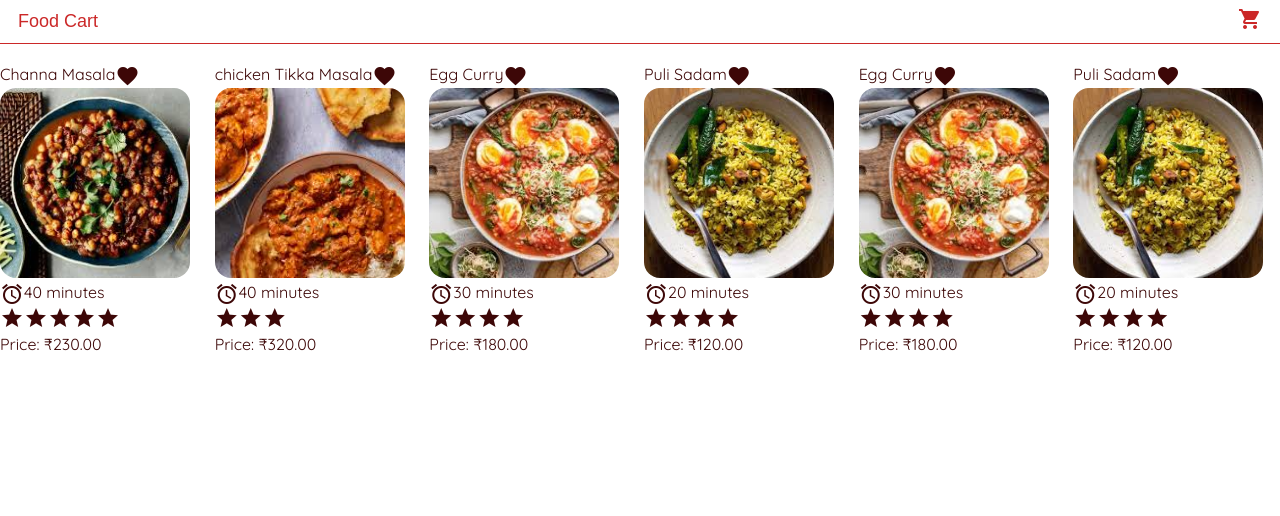
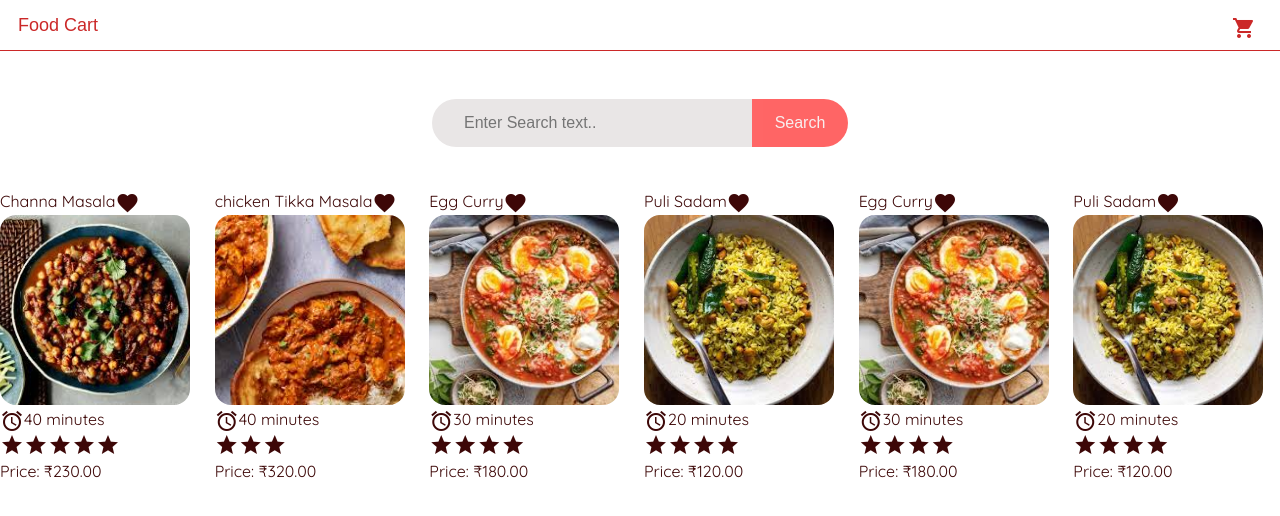
Before and after one commit to ShakthiSythnya/FoodCart, an Angular app: page / in a window 1280 px wide. Shown: the top 516 px of the page. Built offline with nearby package versions, Linux system fonts and the light colour scheme; data requests are answered from the project's data file.

Commit message:
search component with styling added

```diff
--- a/src/app/home/home.component.html
+++ b/src/app/home/home.component.html
@@ -1,4 +1,4 @@
-
+<app-search></app-search>
 
 <div class="horizontal-list">
     <mat-chip-set *ngFor="let food of foodRecipes">
--- /dev/null
+++ b/src/app/models/tag.ts
@@ -0,0 +1,4 @@
+export type Tag ={
+    tagName:string;
+    count:number;
+}
--- /dev/null
+++ b/src/app/search/search.component.css
@@ -0,0 +1,36 @@
+.row{
+    display: flex;
+    justify-content: center;
+    margin-top: 3rem;
+    margin-bottom: 1.5rem;
+}
+
+div input{
+    border-radius: 10rem 0 0 10rem;
+    background-color: rgb(233, 230, 230);
+    height: 3rem;
+    width: 20rem;
+    padding-left: 2rem;
+    border: none;
+    outline: none;
+    font-size: 1rem;
+    font-weight: 1.5rem;
+}
+
+div button{
+    border-radius: 0 10rem 10rem 0 ;
+    border:none;
+    outline: none;
+    width:6rem;
+    font-size:1rem;
+    font-weight: 1.5rem;
+    background-color: red;
+    opacity: 0.6;
+    color: rgb(245, 228, 228);
+
+}
+
+div button:hover{
+    cursor: pointer;
+    opacity: 1;
+}
--- /dev/null
+++ b/src/app/search/search.component.html
@@ -0,0 +1,5 @@
+
+     <div class="row">
+        <input type="text" placeholder="Enter Search text.." [(ngModel)]="searchTerm" (change)="search()">
+        <button class="button"  (click)="search()" type="submit">Search</button>
+    </div>
--- /dev/null
+++ b/src/app/search/search.component.ts
@@ -0,0 +1,38 @@
+import { Component, OnInit } from '@angular/core';
+import { ActivatedRoute, Router } from '@angular/router';
+import { FoodService } from '../services/food.service';
+
+@Component({
+  selector: 'app-search',
+  templateUrl: './search.component.html',
+  styleUrls: ['./search.component.css']
+})
+export class SearchComponent implements OnInit {
+
+  searchTerm :string = '';
+  constructor(private _activatedRoute:ActivatedRoute, private _foodService: FoodService, private _router: Router) { }
+
+  ngOnInit(): void {
+
+    this._activatedRoute.params.subscribe(param =>{
+      if(param['searchTerm']){
+        this.searchTerm = param['searchTerm'];
+        // this._foodService.getAll().subscribe({
+        //   next:(val)=>{
+        //     return val.filter(x=> x.name.includes(param['searchTerm']));
+        //   }
+        // })
+
+      }
+      });
+
+
+  }
+
+  search(){
+    console.log(this.searchTerm);
+    this._router.navigateByUrl('search/' + this.searchTerm);
+  }
+
+
+}
```
Also changed, not shown: src/app/app.module.ts (+13 -2 lines), 1 other file (tests, documents, lock files or other folders).
